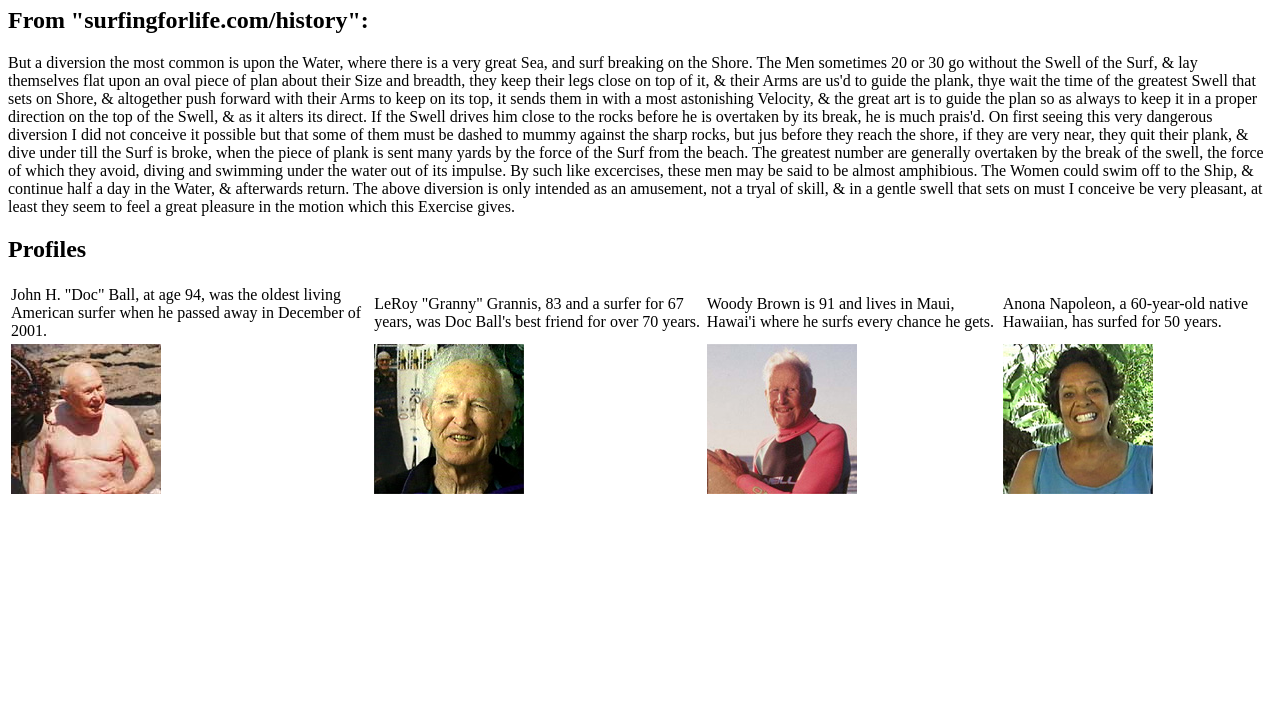
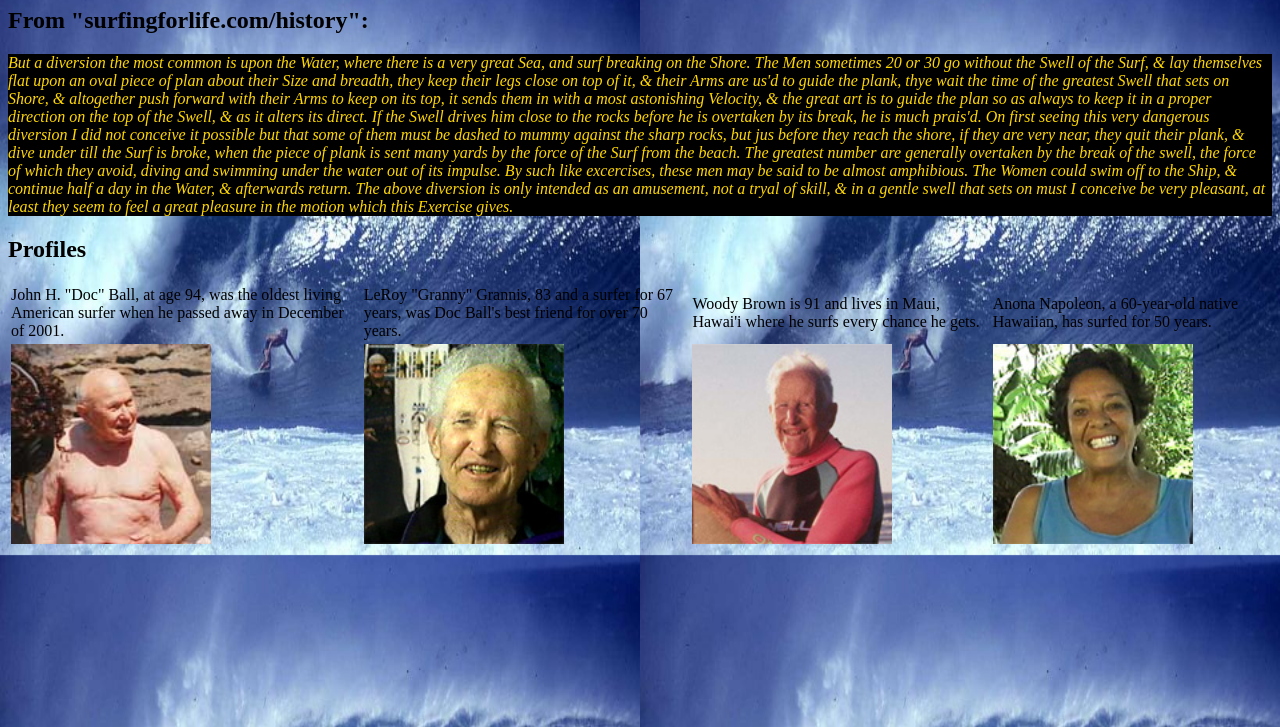
Before and after one commit to Acvmf/historyofsurfing, a plain HTML site: page index.html in a window 1280 px wide. Shown: the part 73-800 px from the top of the page. Drawn offline with Linux system fonts and the light colour scheme.

Commit message:
got styles to work

```diff
--- a/index.html
+++ b/index.html
@@ -4,6 +4,7 @@
   <meta charset="UTF-8">
   <title>A History of Surfing</title>
   <link href="https://fonts.googleapis.com/css?family=Allura" rel="stylesheet">
+  <link rel="stylesheet" href="style.css">
 </head>
 <body>
 
--- a/style.css
+++ b/style.css
@@ -1,6 +1,6 @@
 body{
   background-image: url("pipeline.jpg");
-
+  background-repeat: round;
 }
 h1{
   color: chartreuse;
@@ -11,6 +11,7 @@ p{
 }
 #blurb{
   font-style: italic;
+  background-color: black;
 }
 
 img{
```
